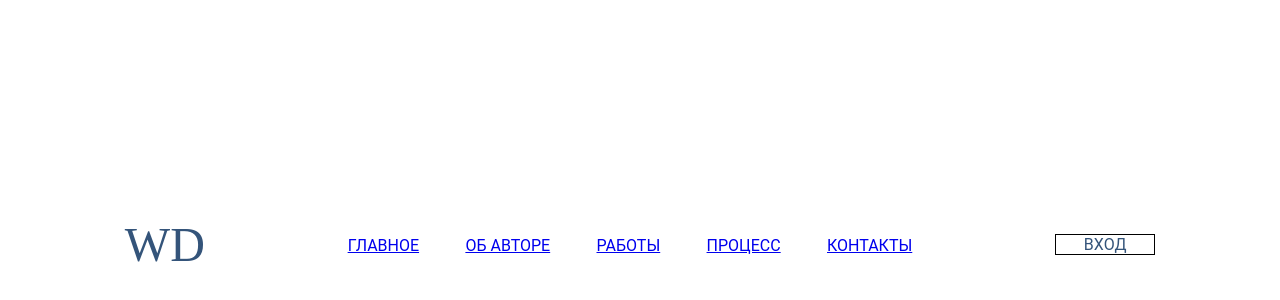
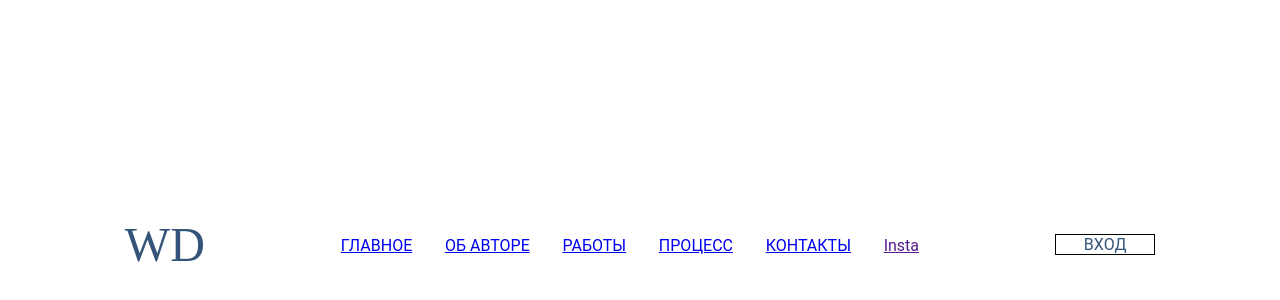
Before and after one commit to Nurikk665/NH, a plain HTML site: page index.html in a window 1280 px wide. Shown: the part 256-556 px from the top of the page. Drawn offline with Linux system fonts and the light colour scheme.

Commit message:
first commit

```diff
--- a/index.html
+++ b/index.html
@@ -21,6 +21,7 @@
                             <li><a href="#">РАБОТЫ</a></li>
                             <li><a href="#">ПРОЦЕСС</a></li>
                             <li><a href="#">КОНТАКТЫ</a></li>
+                            <li><a href="">Insta</a></li>
                         </ul>
                     </nav>
                 </div>
```
